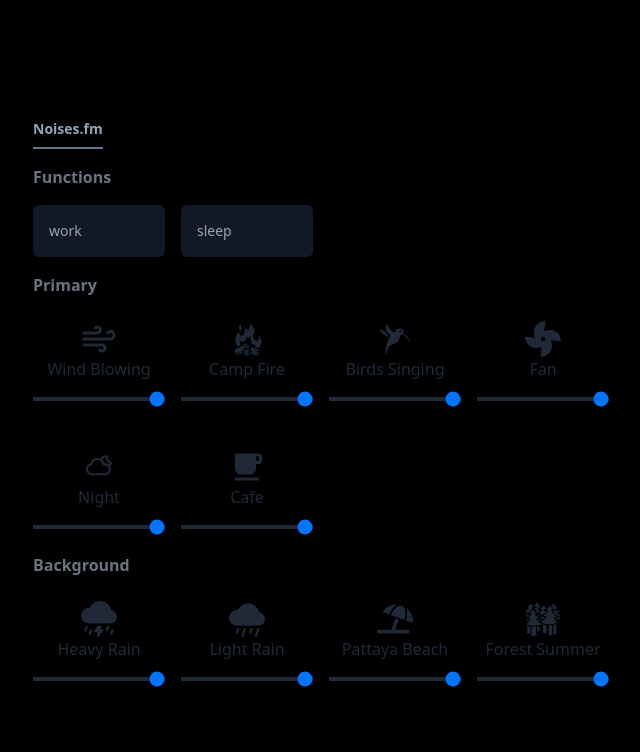
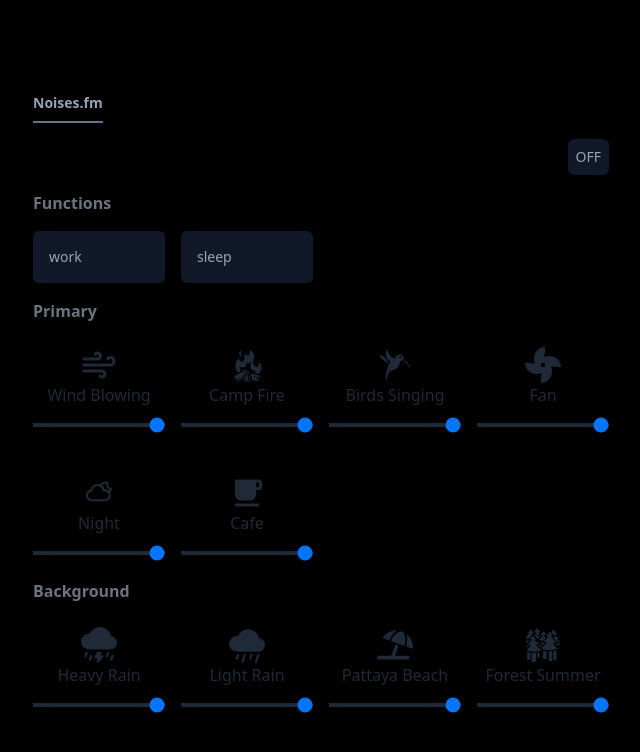
Before and after one commit to nishantrpai/noises.fm, a Next.js app: page / in a window 1280 px wide. Shown: the top 752 px of the page, without its empty margins (319-959 px from the left). Built offline with nearby package versions, Linux system fonts and the light colour scheme.

Commit message:
feat: 🎸 global on/off
add a  button to switch off all audios at once

```diff
--- a/pages/_app.tsx
+++ b/pages/_app.tsx
@@ -103,6 +103,7 @@
 function MyApp({ Component, pageProps }: AppProps) {
   const [currentTheme, setCurrentTheme] = useState<any>(null)
   const [currentPlaylist, setCurrentPlayList] = useState<Noise[]>([])
+  const [currentState, setCurrentState] = useState<boolean>(false)
 
   useEffect(() => {
     console.log('app init')
@@ -116,6 +117,7 @@
 
   const addToPlayList = (noise: Noise) => {
     noise.isPlaying = true
+    setCurrentState(true)
     setCurrentPlayList([...currentPlaylist, noise])
   }
 
@@ -171,9 +173,17 @@
   return (
     <AudioContext.Provider
       value={{
-        state: { noises, functions, currentTheme, currentPlaylist },
+        state: {
+          noises,
+          functions,
+          currentTheme,
+          currentPlaylist,
+          currentState,
+        },
         playFn,
         playSong,
+        setCurrentState,
+        clearPlaylist,
       }}
     >
       <Component {...pageProps} />
--- a/pages/index.tsx
+++ b/pages/index.tsx
@@ -5,8 +5,8 @@
 import AudioContext, { Noise } from '../util/appcontext'
 
 const Home: NextPage = () => {
-  const { state, playFn, playSong } = useContext(AudioContext)
-  const { noises, functions, currentTheme } = state
+  const { state, playFn, playSong, setCurrentState, clearPlaylist } = useContext(AudioContext)
+  const { noises, functions, currentTheme, currentState } = state
   return (
     <div className="flex min-h-screen flex-col items-center justify-center bg-black py-2">
       <Head>
@@ -21,6 +21,22 @@
             Noises.fm
           </h1>
           <div>
+            {/* global turn off */}
+            <div className="mt-4 flex justify-end text-sm">
+              <a
+                onClick={() => {
+                  if (currentState) clearPlaylist()
+                  setCurrentState(!currentState)
+                }}
+                className={`${
+                  currentState
+                    ? 'bg-gray-800 text-white'
+                    : 'bg-gray-900 text-gray-400'
+                } rounded-md p-2 text-sm`}
+              >
+                {currentState ? 'ON' : 'OFF'}
+              </a>
+            </div>
             {/** player */}
             <p className="mt-4 mb-4 font-bold text-gray-500">Functions</p>
             <div className="grid grid-cols-4 gap-4">
--- a/util/appcontext.tsx
+++ b/util/appcontext.tsx
@@ -18,9 +18,12 @@
     functions: NoiseFunction[]
     currentPlaylist: Noise[]
     currentTheme: any
+    currentState: any
   }
   playFn: (fn: string) => any
   playSong: (noise: Noise) => any
+  setCurrentState: (state: boolean) => any
+  clearPlaylist: () => any
 }
 
 const AudioContext = createContext({} as AudioContextState)
```
